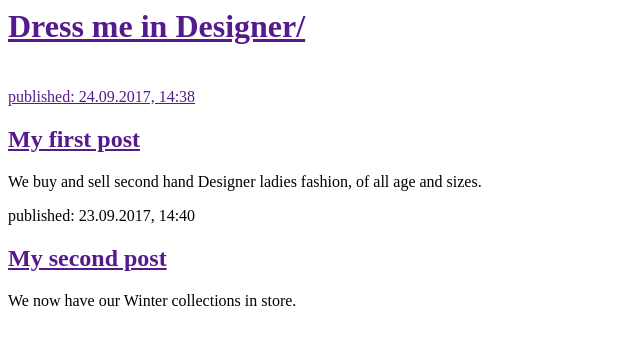
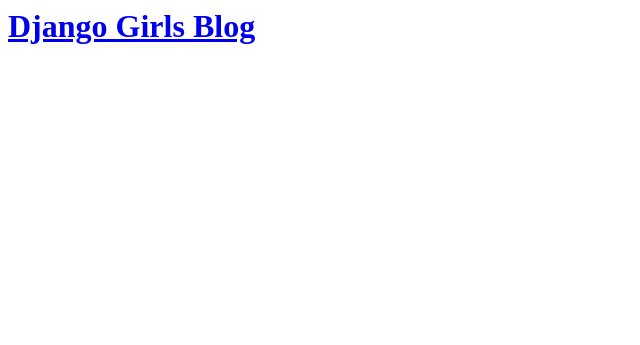
Before and after one commit to dressmeindesigner/my-first-blog, a Django app: page / in a window 1280 px wide. Shown: the top 345 px of the page, without its empty margins (0-640 px from the left). Run offline with Django 3.2, Linux system fonts and the light colour scheme.

Commit message:
Modified templates to display posts.

```diff
--- a/blog/templates/blog/post_list.html
+++ b/blog/templates/blog/post_list.html
@@ -1,22 +1,11 @@
-<html>
-  <head>
-    <title>Dress me in Designer</title>
-  </head>
-  <body>
+<div>
+    <h1><a href="/">Django Girls Blog</a></h1>
+</div>
+
+{% for post in posts %}
     <div>
-      <h1><a href="">Dress me in Designer</a<>/<h1>
-      </div>
-
-      <div>
-       <p>published: 24.09.2017, 14:38</p>
-       <h2><a href="">My first post</a></h2>
-       <p>We buy and sell second hand Designer ladies fashion, of all age and sizes.</p>
-     </div>
-
-     <div>
-       <p>published: 23.09.2017, 14:40</p>
-       <h2><a href="">My second post</a></h2>
-       <p> We now have our Winter collections in store. </p>
-     </div>
-   </body>
-   </html>
+        <p>published: {{ post.published_date }}</p>
+        <h1><a href="">{{ post.title }}</a></h1>
+        <p>{{ post.text|linebreaksbr }}</p>
+    </div>
+{% endfor %}
--- a/blog/views.py
+++ b/blog/views.py
@@ -1,5 +1,8 @@
 from django.shortcuts import render
+from django.utils import timezone
+from .models import Post
 
 def post_list(request):
+    posts = Post.objects.filter(published_date__lte=timezone.now()).order_by('published_date')
     return render(request, 'blog/post_list.html', {})
 # Create your views here.
```
